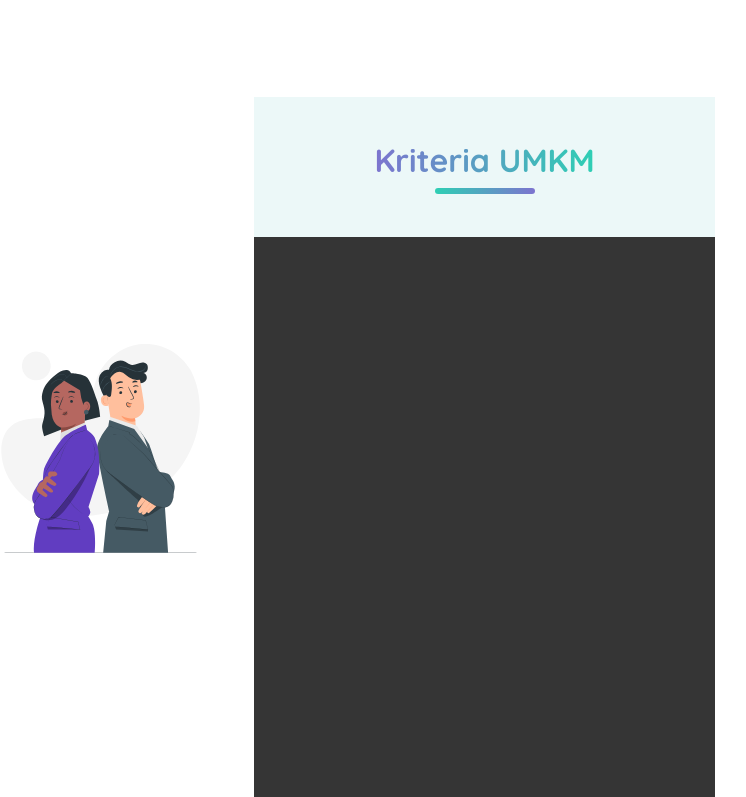
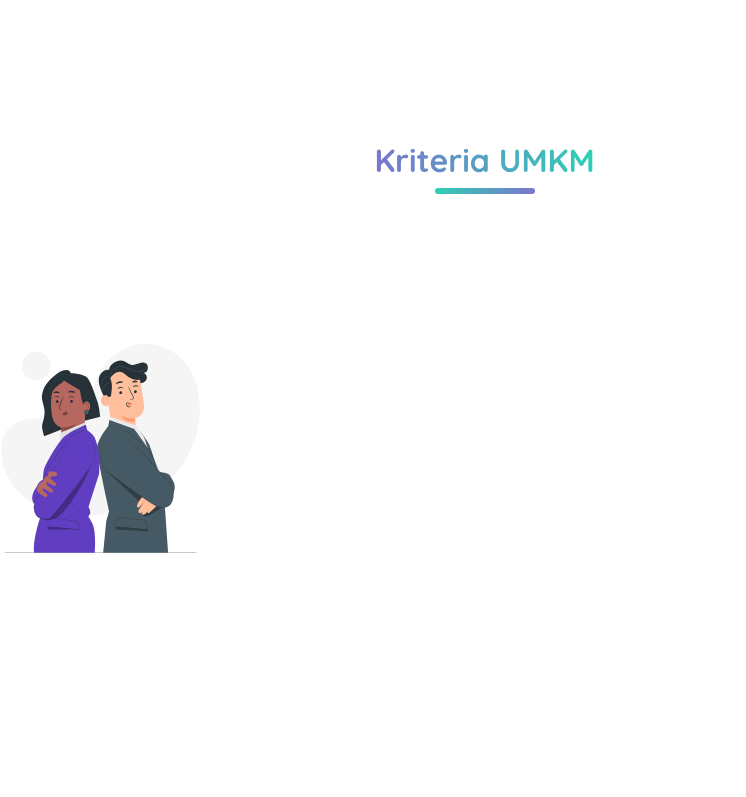
Before and after one commit to gedeapriana/umkmroadmap, a plain HTML site: page index.html in a window 1280 px wide. Shown: the part 1503-2300 px from the top of the page, without its empty margins (309-1055 px from the left). Drawn offline with nearby package versions, Linux system fonts and the light colour scheme.

Commit message:
big upddate

```diff
--- a/index.html
+++ b/index.html
@@ -218,11 +218,11 @@
 						<img src="src/img/about/umkm-kriteria.svg" alt="">
 					</div>
 					<div class="about-criteria-header-desc">
-						<div class="about-criteria-header bg-light" id="about-criteria-header">
+						<div class="about-criteria-header" id="about-criteria-header">
 							<h1 class="gradient-color-inverted">Kriteria UMKM</h1>
 							<span data-aos="fade-up" data-aos-duration="1500"></span>
 						</div>
-						<div class="about-criteria-desc bg-dark" id="about-criteria-desc">
+						<div class="about-criteria-desc" id="about-criteria-desc">
 							<div class="criteria-desc-circle" id="criteria-desc-circle">
 								<!-- Code here -->
 							</div>
```
